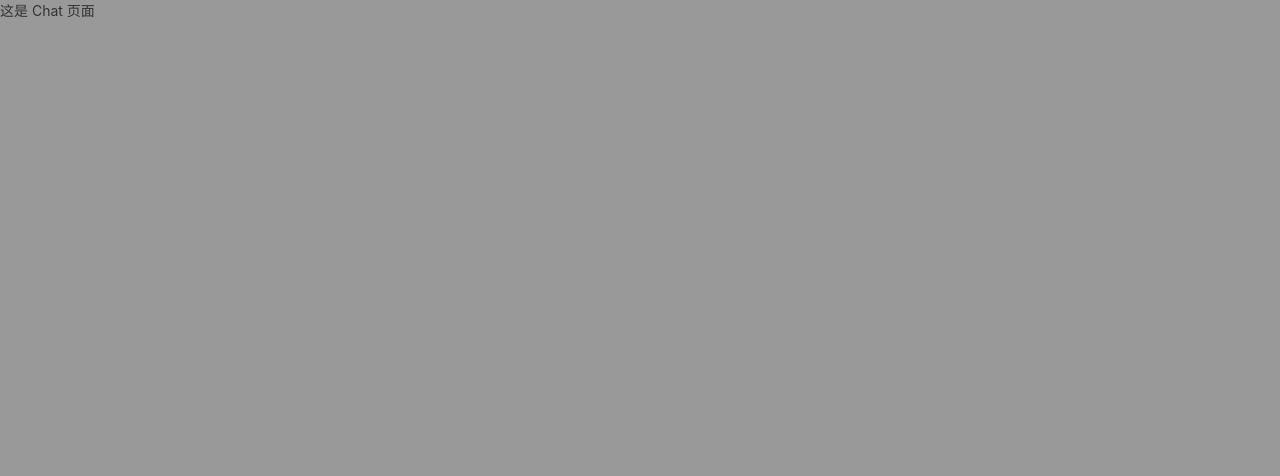
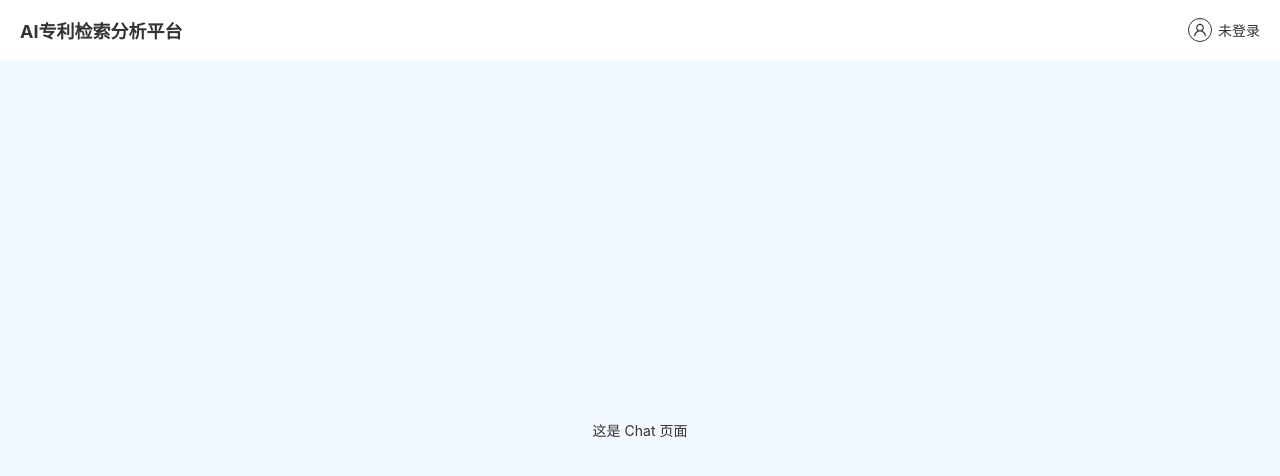
Before and after one commit to NathanCong/sqs-client, a Vue app: page /chat in a window 1280 px wide. Shown: the top 476 px of the page. Built offline with nearby package versions, Linux system fonts and the light colour scheme.

Commit message:
feat: 完成 MainLayout

```diff
--- a/src/layouts/MainLayout.vue
+++ b/src/layouts/MainLayout.vue
@@ -1,15 +1,38 @@
 <template>
   <div class="main-layout">
-    <slot></slot>
+    <section class="main-header">
+      <GlobalHeader bg-color="#fff" />
+    </section>
+    <section class="main-content">
+      <slot></slot>
+    </section>
   </div>
 </template>
 
-<script lang="ts" setup></script>
+<script lang="ts" setup>
+import GlobalHeader from '@/components/GlobalHeader'
+</script>
 
 <style lang="less" scoped>
 .main-layout {
   width: 100%;
   height: 100%;
-  background-color: #999;
+  // background-color: #999;
+  display: flex;
+  flex-direction: column;
+
+  .main-header {
+    width: 100%;
+    height: 60px;
+    box-sizing: border-box;
+  }
+
+  .main-content {
+    flex: 1;
+    background-color: #f2f8ff;
+    display: flex;
+    align-items: center;
+    justify-content: center;
+  }
 }
 </style>
```
